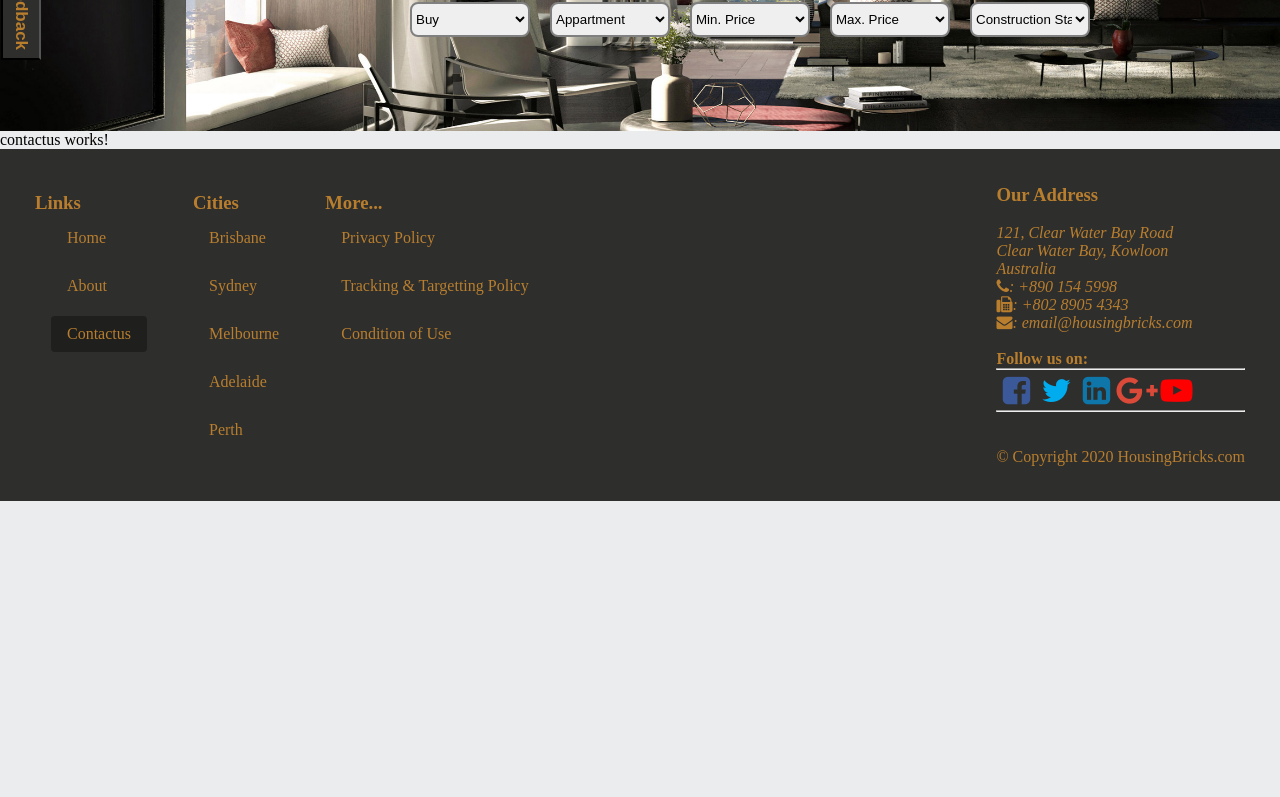
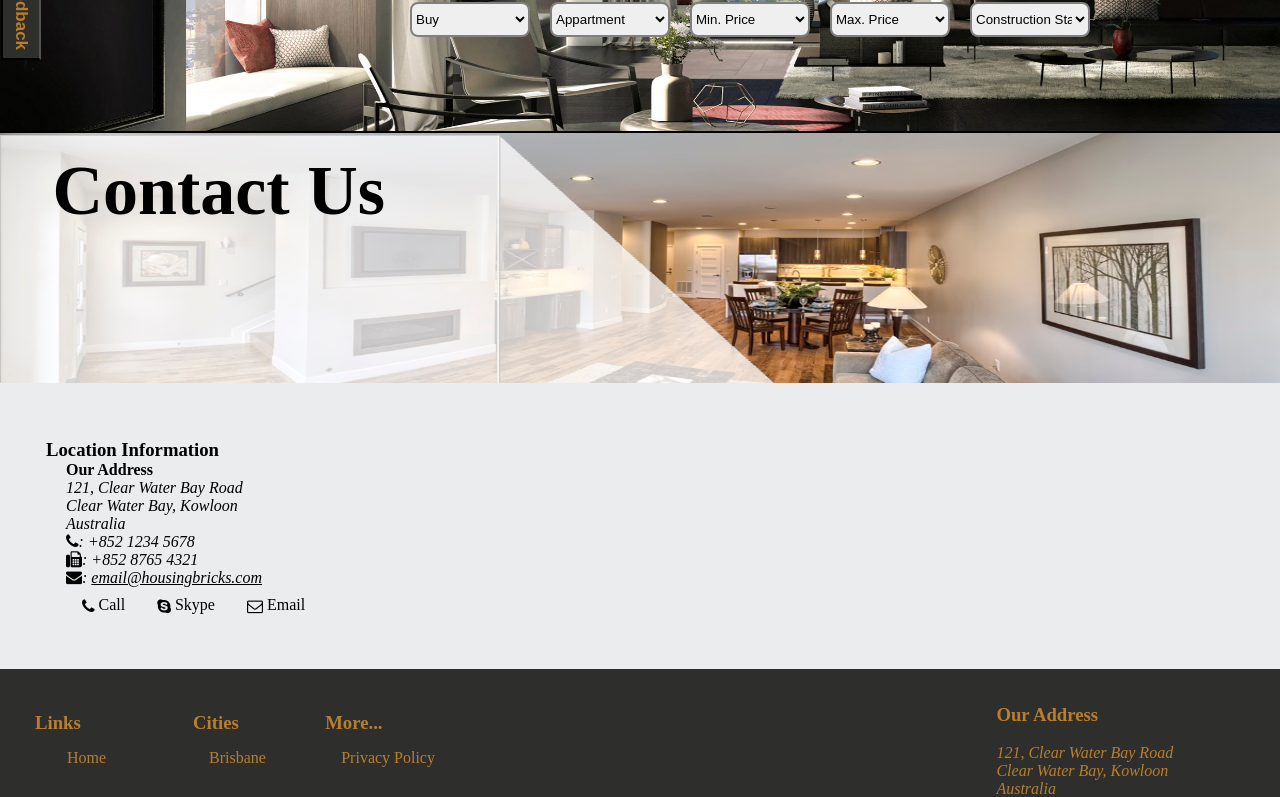
Before and after one commit to mishra12-ayush/housingBricks.com, an Angular app: page /contactus in a window 1280 px wide. Shown: the part 420-1217 px from the top of the page. Before the commit the page ends 921 px from the top, so only its background shows below. Built offline with nearby package versions, Linux system fonts and the light colour scheme.

Commit message:
contactus

```diff
--- a/src/app/about/about.component.html
+++ b/src/app/about/about.component.html
@@ -1,13 +1,14 @@
+<div class="back">
+    <br>
+    <h1 class="backheading">&nbsp; &nbsp; About Us</h1>
+
+</div>
+
 <div class="container"
   fxLayout="column"
   fxLayoutGap="10px">
 
-  <div fxFlex>
-    <div>
-        <h3>About Us</h3>
-        <hr>
-    </div>
-  </div>
+
 
   <div fxFlex>
     <div fxLayout="row" fxLayout.gt-sm="row">
--- a/src/app/contactus/contactus.component.html
+++ b/src/app/contactus/contactus.component.html
@@ -1,3 +1,39 @@
-<p>
-  contactus works!
-</p>
+<div class="back">
+    <br>
+    <h1 class="backheading">&nbsp; &nbsp;Contact Us</h1>
+
+</div>
+
+<div class="container"
+  fxLayout="column"
+  fxLayoutGap="10px">
+
+  <div fxFlex>
+
+  </div>
+
+  <div fxFlex>
+    <h3>Location Information</h3>
+    <div fxLayout="column" fxLayout.gt-sm="row">
+      <div fxFlex="50" fxFlexOffset="20px">
+        <h4>Our Address</h4>
+        <address>
+          121, Clear Water Bay Road<br>
+          Clear Water Bay, Kowloon<br>
+          Australia<br>
+          <i class="fa fa-phone"></i>: +852 1234 5678<br>
+          <i class="fa fa-fax"></i>: +852 8765 4321<br>
+          <i class="fa fa-envelope"></i>:
+                <a href="mailto:confusion@food.net">email@housingbricks.com</a>
+        </address>
+        <p></p>
+        <div>
+          <a mat-raised-button href="tel:+85212345678"><i class="fa fa-phone"></i> Call</a>
+          <a mat-raised-button><i class="fa fa-skype"></i> Skype</a>
+          <a mat-raised-button href="mailto:email@housingbricks.com"><i class="fa fa-envelope-o"></i> Email</a>
+        </div>
+        </div>
+
+    </div>
+  </div>
+  </div>
--- a/src/app/contactus/contactus.component.scss
+++ b/src/app/contactus/contactus.component.scss
@@ -0,0 +1,9 @@
+a:link{
+  color: black;
+}
+a:visited{
+  color: black;
+}
+a:hover{
+  text-decoration: underline;
+}
--- a/src/styles.scss
+++ b/src/styles.scss
@@ -7,6 +7,7 @@ $header-grey: #2e2e2d;
 *{
   padding: 0;
   margin: 0;
+
 }
 .flex-spacer {
   flex: 1 1 auto;
@@ -42,3 +43,15 @@ body{
   font-size: 17px;
   font-weight: bolder;
 }
+.back{
+  border-top: 2px solid black;
+  height: 250px;
+  background-image: url('/assets/images/back.jpg');
+  background-repeat: no-repeat;
+  background-size: 100% 300px;
+}
+.backheading{
+  font-size: 70px;
+  color: black;
+
+}
```
Also changed, not shown: src/assets/images/back.jpg (added).
